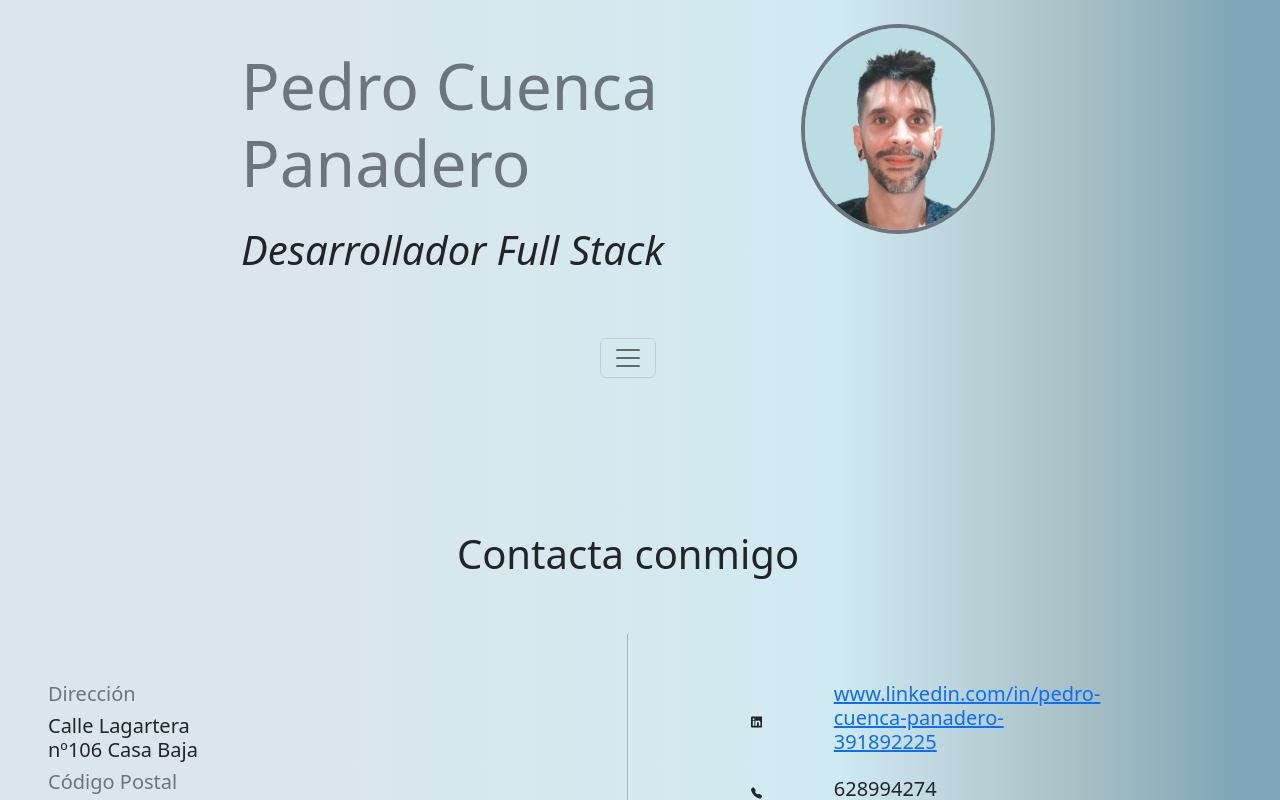
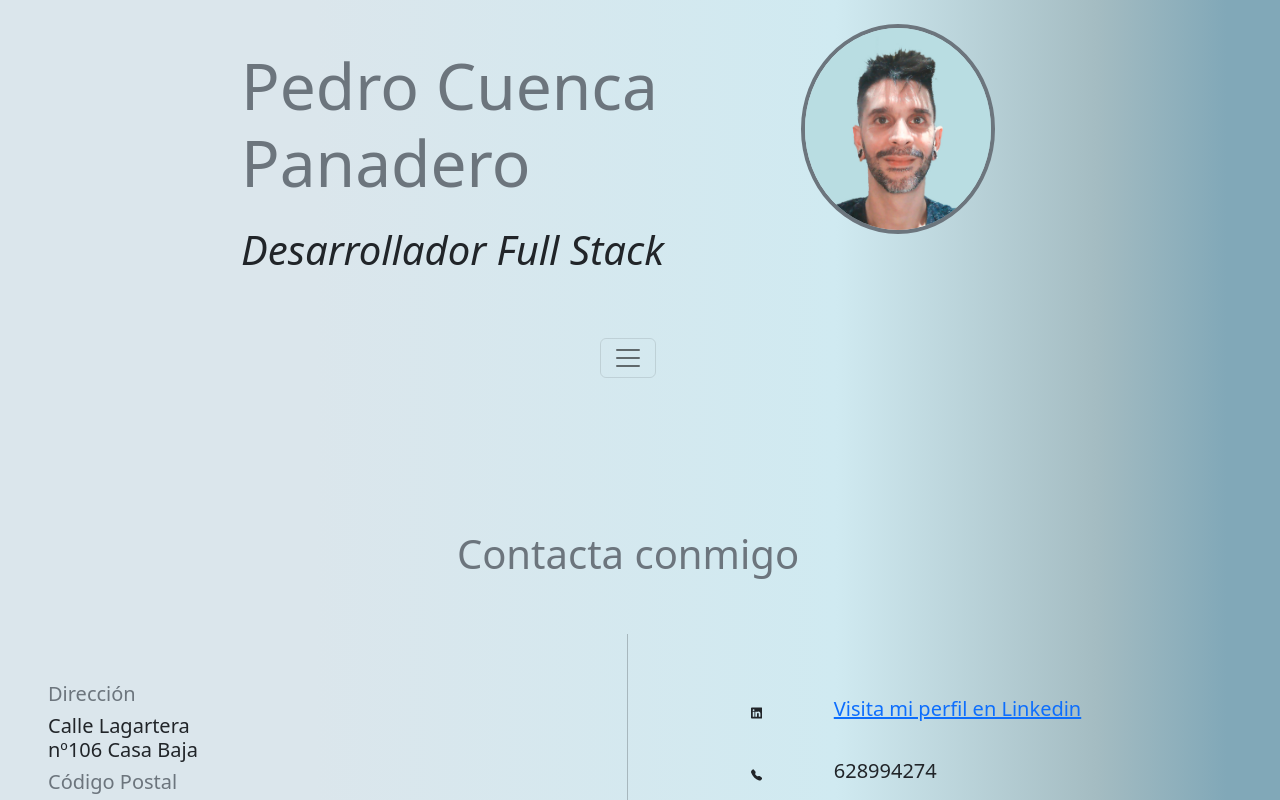
Before and after one commit to MarAlmagro/PortFolio, a React (Create React App) app: page / in a window 1280 px wide. Shown: the top 800 px of the page. Built offline with nearby package versions, Linux system fonts and the light colour scheme.

Commit message:
enlaces de contacto corregidos y operativos

```diff
--- a/src/componentes/Cabecera.tsx
+++ b/src/componentes/Cabecera.tsx
@@ -63,7 +63,7 @@ class Cabecera extends React.Component {
           <div className="container-fluid row px-5 my-5 container-xxl-1">
 
             <div className=" my-5">
-              <h5 className="col-12 d-flex justify-content-center display-6">Contacta conmigo</h5>
+              <h5 className="col-12 d-flex justify-content-center display-6 text-secondary">Contacta conmigo</h5>
             </div>
 
             <div className='col-5 '>
@@ -96,8 +96,8 @@ class Cabecera extends React.Component {
                     width="30" height="30" fill="currentColor" viewBox="0 0 16 16">
                     <path d="M0 1.146C0 .513.526 0 1.175 0h13.65C15.474 0 16 .513 16 1.146v13.708c0 .633-.526 1.146-1.175 1.146H1.175C.526 16 0 15.487 0 14.854V1.146zm4.943 12.248V6.169H2.542v7.225h2.401zm-1.2-8.212c.837 0 1.358-.554 1.358-1.248-.015-.709-.52-1.248-1.342-1.248-.822 0-1.359.54-1.359 1.248 0 .694.521 1.248 1.327 1.248h.016zm4.908 8.212V9.359c0-.216.016-.432.08-.586.173-.431.568-.878 1.232-.878.869 0 1.216.662 1.216 1.634v3.865h2.401V9.25c0-2.22-1.184-3.252-2.764-3.252-1.274 0-1.845.7-2.165 1.193v.025h-.016a5.54 5.54 0 0 1 .016-.025V6.169h-2.4c.03.678 0 7.225 0 7.225h2.4z" />
                   </svg>
-                  <a className="col-11" href="www.linkedin.com/in/pedro-cuenca-panadero-391892225" >
-                    <h5 className=" mx-5">www.linkedin.com/in/pedro-cuenca-panadero-391892225</h5>
+                  <a target="_blank" rel="noreferrer" className="col-11" href="https://www.linkedin.com/in/pedro-cuenca-panadero-391892225/" >
+                    <h5 className=" mx-5">Visita mi perfil en Linkedin</h5>
                   </a>
 
                 </div>
@@ -115,10 +115,13 @@ class Cabecera extends React.Component {
 
 
                 <div className="row align-items-center">
+
                   <svg className="col-1 my-3 d-flex justify-content-start bi bi-envelope" xmlns="http://www.w3.org/2000/svg" width="30" height="30" fill="currentColor" viewBox="0 0 16 16">
                     <path d="M0 4a2 2 0 0 1 2-2h12a2 2 0 0 1 2 2v8a2 2 0 0 1-2 2H2a2 2 0 0 1-2-2V4Zm2-1a1 1 0 0 0-1 1v.217l7 4.2 7-4.2V4a1 1 0 0 0-1-1H2Zm13 2.383-4.708 2.825L15 11.105V5.383Zm-.034 6.876-5.64-3.471L8 9.583l-1.326-.795-5.64 3.47A1 1 0 0 0 2 13h12a1 1 0 0 0 .966-.741ZM1 11.105l4.708-2.897L1 5.383v5.722Z" />
                   </svg>
+                  <a target="_blank" rel="noreferrer" className="col-11" href="mailto:pedrocuencapanadero@gmail.com">
                   <h5 className="col-3 mx-5">pedrocuencapanadero@gmail.com</h5>
+                  </a>
                 </div>
 
               </div>
```
